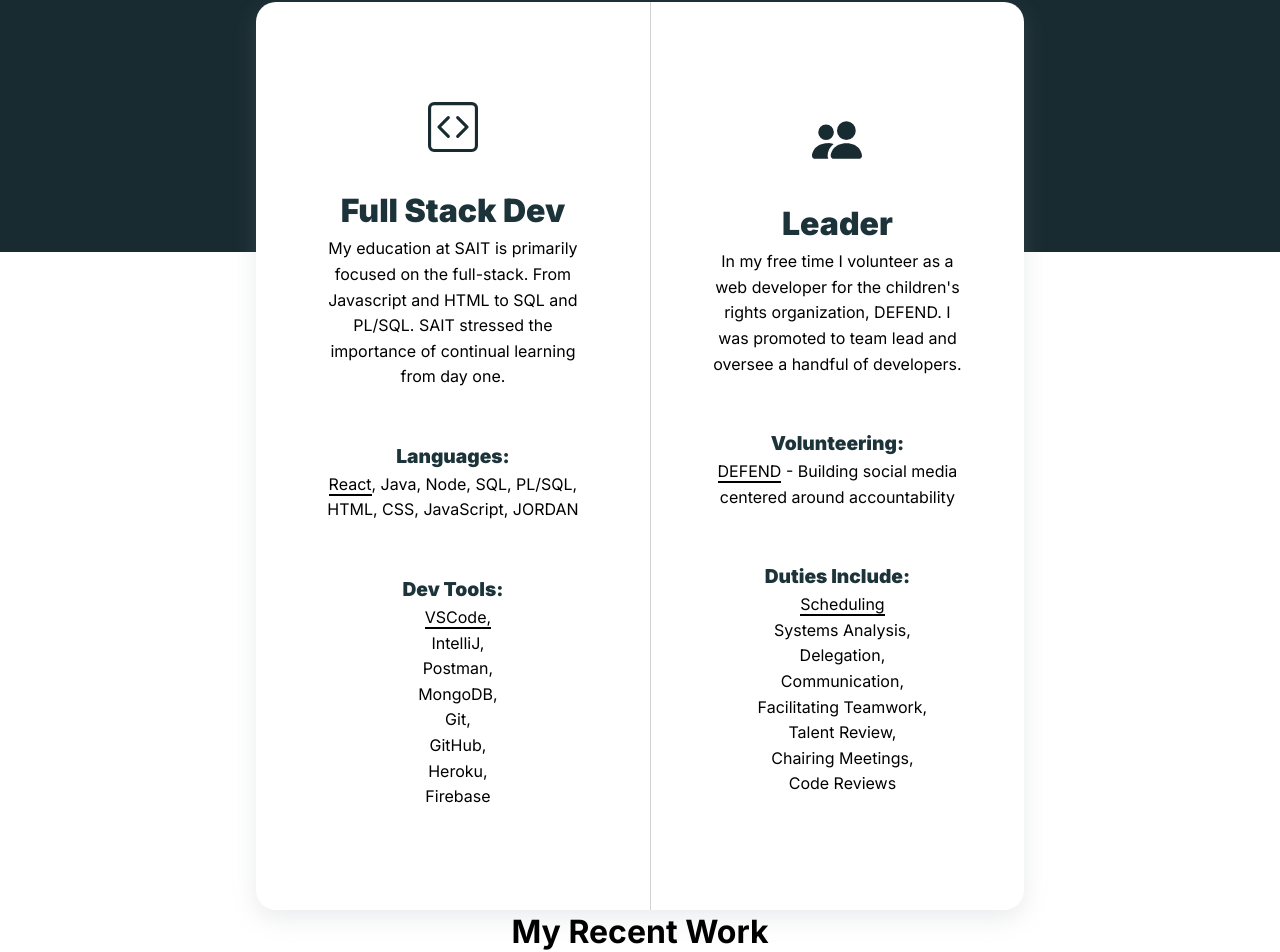
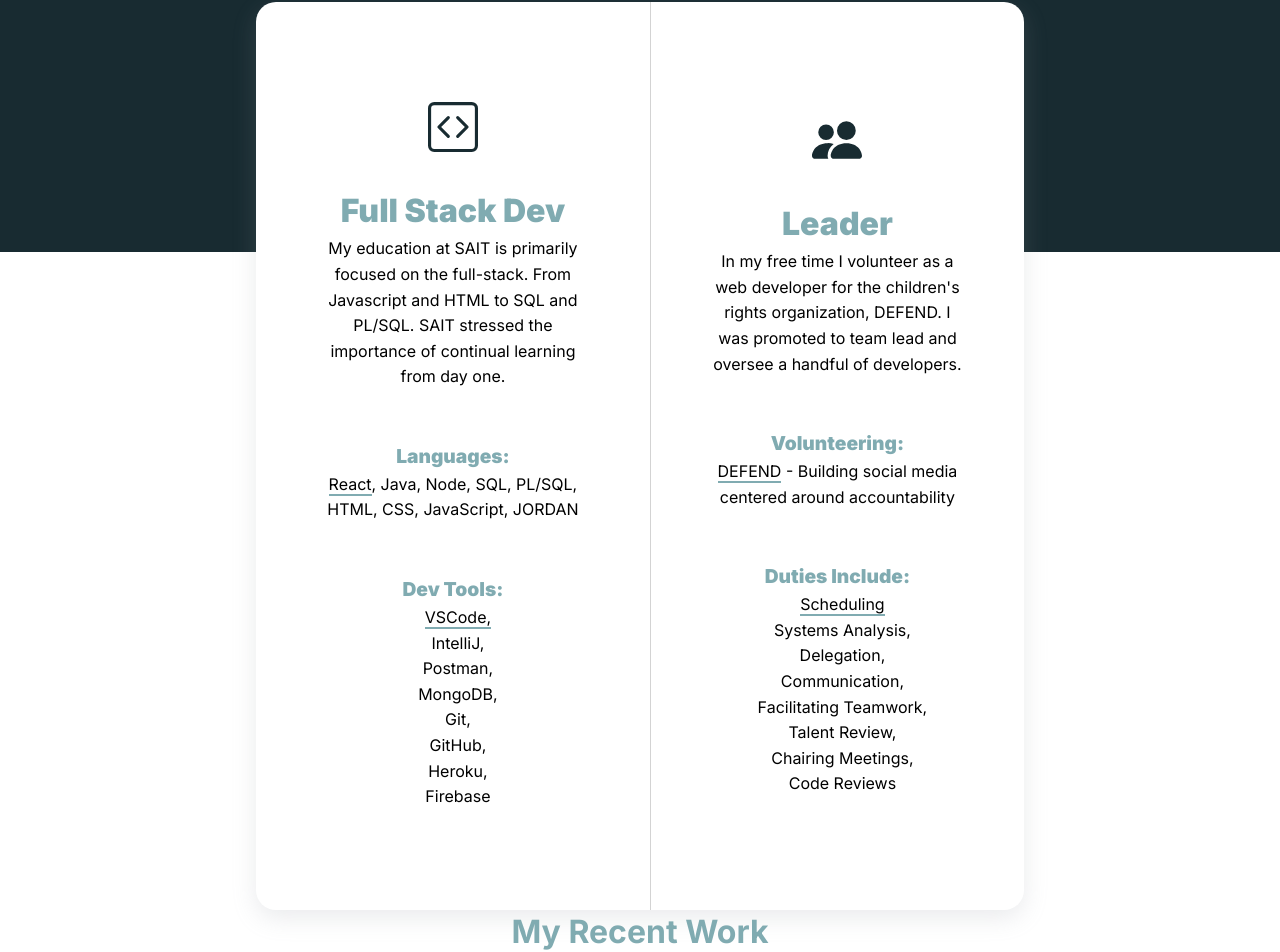
Before and after one commit to JordanWeitz/new__portfolio, a React (Create React App) app: page / in a window 1280 px wide. Shown: the part 1347-2299 px from the top of the page. Built offline with nearby package versions, Linux system fonts and the light colour scheme.

Commit message:
Working on bottom links animations

```diff
--- a/src/components/footer/footer.css
+++ b/src/components/footer/footer.css
@@ -104,9 +104,11 @@
 	position: relative;
 	margin-right: 10px;
 	text-align: center;
+	transition: all 0.3s ease-in-out;
 }
 
 .foot__links__icon {
+	display: block;
 	position: absolute;
 	top: 0;
 	bottom: 0;
@@ -117,4 +119,11 @@
 	margin-top: 7px;
 	height: 25px;
 	width: 25px;
+	transition: all 0.3s ease-in-out;
 }
+
+.foot__links__icon:hover,
+.foot__links__wrapper:hover {
+	color: #80abb1;
+	background-color: white;
+}
--- a/src/components/projects/projects.css
+++ b/src/components/projects/projects.css
@@ -13,12 +13,14 @@
 
 .project__title__header {
 	text-align: center;
+	color: #80abb1;
 	font-size: 2rem;
 	font-weight: 700;
 }
 
 .project__title__p {
 	margin-bottom: 50px;
+	color: #182b31;
 }
 
 .project__title__p > a {
--- a/src/components/skills/skills.css
+++ b/src/components/skills/skills.css
@@ -87,18 +87,18 @@
 .skillscard__title {
 	font-weight: 900;
 	font-size: 1.2rem;
-	color: #1c3339;
+	color: #80abb1;
 }
 
 .skillscard__header {
 	font-weight: 900;
 	font-size: 2rem;
-	color: #1c3339;
+	color: #80abb1;
 }
 
 .skillscard__p__span {
 	text-decoration: solid;
-	border-bottom: 2px solid black;
+	border-bottom: 2px solid #80abb1;
 }
 
 .skillscard__list {
--- a/src/projCardData.js
+++ b/src/projCardData.js
@@ -10,13 +10,14 @@ export const projCardData = [
 		id: 2,
 		desc: "I coded my portfolio site using React. Click below to view the code!",
 		img: "https://i.imgur.com/bFDwox8.jpeg",
-		link: "https://www.jrwebdev.com/",
+		link: "https://github.com/JordanWeitz/new__portfolio",
 		buttonText: "View Github",
 	},
 	{
 		id: 3,
 		desc: "COMING SOON",
 		img: "https://i.imgur.com/XqQZQZL.png",
-		link: "https://www.jrwebdev.com/",
+		link: "https://github.com/JordanWeitz",
+		buttonText: "Coming Soon",
 	},
 ];
```
